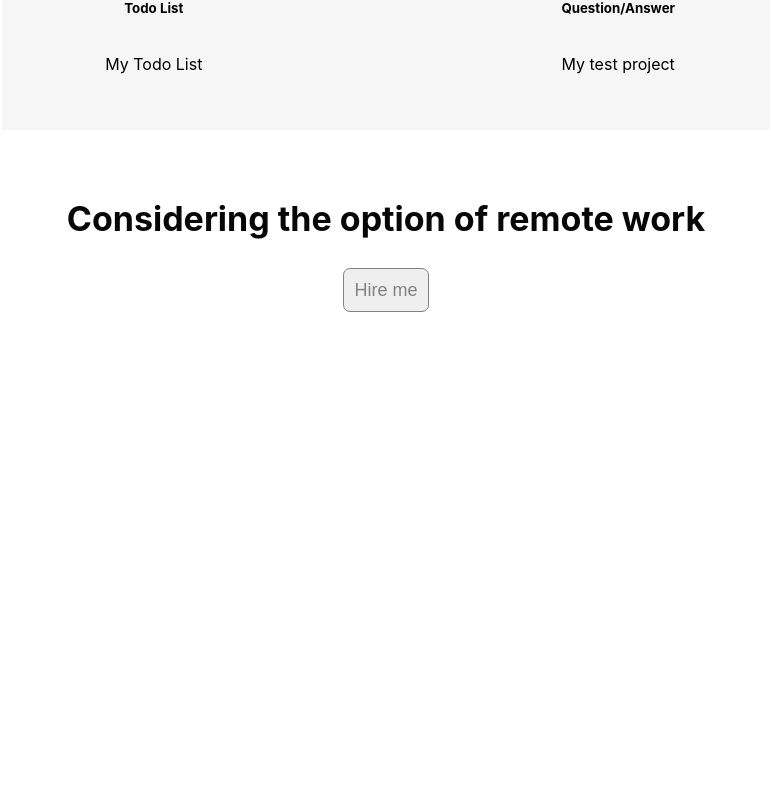
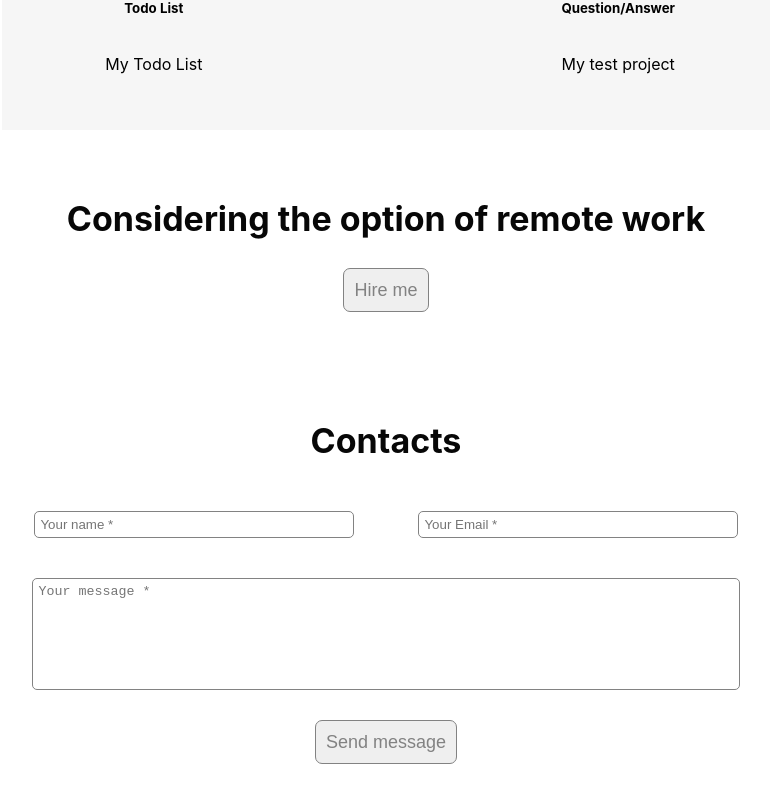
Before and after one commit to Pro200Hummer/portfolio-project, a React (Create React App) app: page / in a window 1280 px wide. Shown: the part 1765-2567 px from the top of the page, without its empty margins (254-1025 px from the left). Before the commit the page ends 2117 px from the top, so only its background shows below. Built offline with nearby package versions, Linux system fonts and the light colour scheme.

Commit message:
Refactor styles into WorkRemote component, Add Contacts component

```diff
--- a/src/app/App.tsx
+++ b/src/app/App.tsx
@@ -5,6 +5,7 @@ import {About} from "../components/About/About";
 import {Skills} from "../components/Slills/Skills";
 import {Portfolio} from "../components/Portfolio/Portfolio";
 import {RemoteWork} from "../components/Remote Work/RemoteWork";
+import {Contacts} from "../components/Contacts/Contacts";
 
 export const App = () => {
     return (
@@ -15,6 +16,7 @@ export const App = () => {
                 <Skills/>
                 <Portfolio/>
                 <RemoteWork/>
+                <Contacts/>
             </div>
         </div>
     )
--- /dev/null
+++ b/src/components/Contacts/Contacts.module.scss
@@ -0,0 +1,69 @@
+.container {
+  width: 100%;
+  display: flex;
+  flex-flow: column wrap;
+  align-items: center;
+  padding: 40px 0;
+
+  .title {
+    font-size: 34px;
+    line-height: 42px;
+    text-align: center;
+    color: #070707;
+  }
+
+  .forms {
+    width: 100%;
+    display: flex;
+    flex-flow: row wrap;
+    align-items: center;
+
+
+    textarea,
+    input[type="text"],
+    input[type="email"] {
+      display: block;
+      width: 40%;
+      margin: 20px auto;
+      padding: 5px;
+      border: 1px solid #828282;
+      border-radius: 5px;
+      outline: none;
+
+      &:focus{
+        box-shadow: 0 0 5px 1px #c5c2c3;
+      }
+    }
+
+    textarea{
+      width: 90.5%;
+      height: 100px;
+      resize: none;
+    }
+
+    input[type="submit"] {
+      border: 1px solid #828282;
+      border-radius: 7px;
+      font-size: 18px;
+      line-height: 22px;
+      color: #828282;
+      font-weight: 400;
+      text-align: center;
+      text-decoration: none;
+      outline: none;
+      margin: 10px auto;
+      padding: 10px;
+
+      &:hover {
+        outline: none;
+        color: #070707;
+        cursor: pointer;
+      }
+
+      &:active {
+        outline: none;
+        box-shadow: inset 0 0 5px 1px #c5c2c3;
+      }
+    }
+  }
+}
--- /dev/null
+++ b/src/components/Contacts/Contacts.tsx
@@ -0,0 +1,16 @@
+import React, {FC} from 'react';
+import style from './Contacts.module.scss'
+
+export const Contacts: FC = () => {
+    return (
+        <div className={style.container}>
+            <h2 className={style.title}>Contacts</h2>
+            <form action="#" method="post" className={style.forms}>
+                <input type="text" name="username" placeholder={"Your name *"}/>
+                <input type="email" name="userEmail" placeholder={"Your Email *"}/>
+                <textarea name="comments" placeholder={"Your message *"}/>
+                <input type="submit" value="Send message"/>
+            </form>
+        </div>
+    )
+};
--- a/src/components/Remote Work/RemoteWork.module.scss
+++ b/src/components/Remote Work/RemoteWork.module.scss
@@ -28,6 +28,7 @@
     &:hover {
       outline: none;
       color: #070707;
+      cursor: pointer;
     }
 
     &:active {
```
